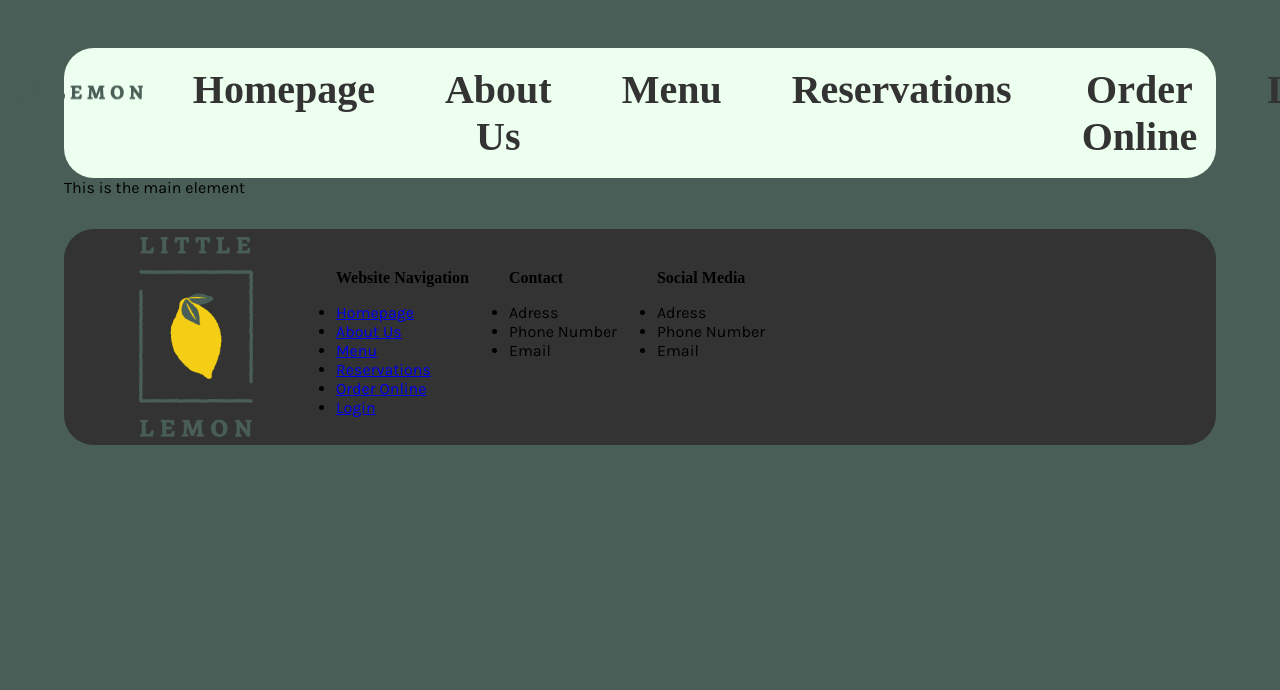
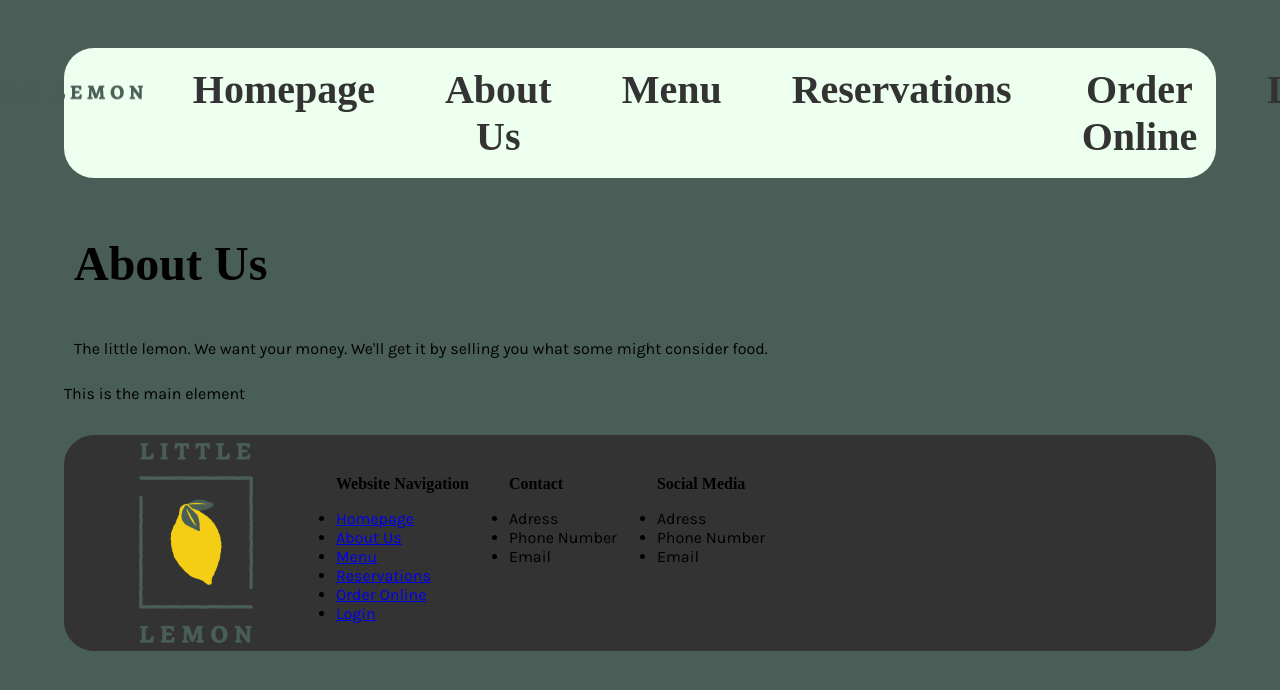
Before and after one commit to ccaviris/Front-End-Developer-Capstone, a JavaScript app: page /about in a window 1280 px wide. Shown: the top 690 px of the page. Built offline with nearby package versions, Linux system fonts and the light colour scheme; the HTML template or start-up script is replaced by a standard one; a web font is replaced by a local one.

Commit message:
Updated other pages

```diff
--- a/src/apps/ChicagoApp.js
+++ b/src/apps/ChicagoApp.js
@@ -0,0 +1,9 @@
+function ChicagoApp() {
+    return <section><article>
+    <h1>About Us</h1>
+    <p>The little lemon. We want your money. We'll get it by selling you what some might consider food.
+    </p>
+  </article></section>
+}
+
+export default ChicagoApp;
--- a/src/apps/Main.js
+++ b/src/apps/Main.js
@@ -2,6 +2,8 @@ import { BrowserRouter, Routes, Route } from "react-router-dom";
 
 import HomeApp from './HomeApp.js'
 import BookingPageApp from './BookingPageApp.js'
+import ChicagoApp from './ChicagoApp.js'
+import SpecialsApp from './SpecialsApp.js'
 
 
 
@@ -13,6 +15,9 @@ function Main() {
           <Route path="/" element={<HomeApp/>}></Route>
           <Route path="/home" element={<HomeApp/>}></Route>
           <Route path="/reservations" element={<BookingPageApp/>}></Route>
+          <Route path="/about" element={<ChicagoApp/>}></Route>
+          <Route path="/menu" element={<SpecialsApp/>}></Route>
+          <Route path="/order" element={<SpecialsApp/>}></Route>
         </Routes>
         </BrowserRouter>
         <div>This is the main element</div>
```
